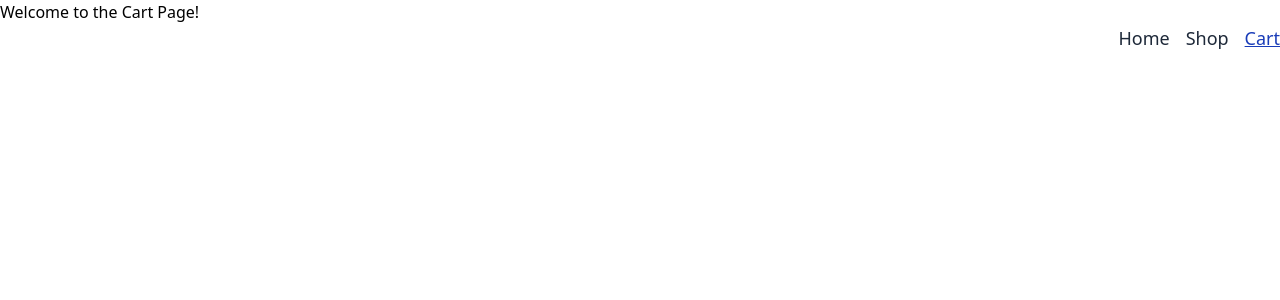
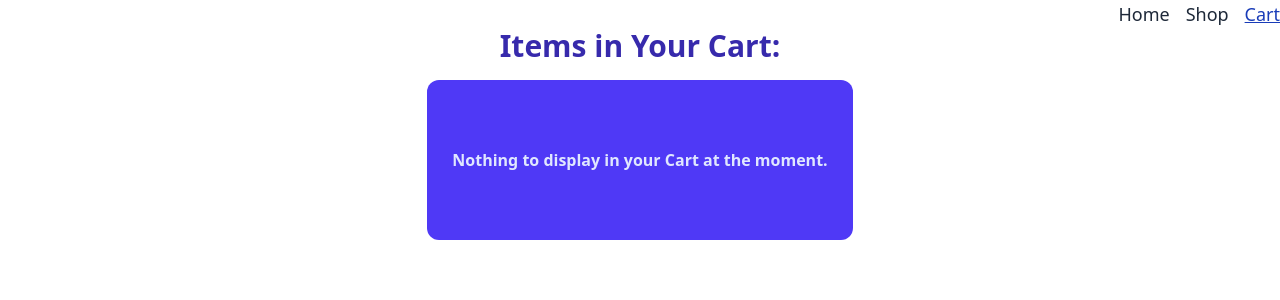
Before and after one commit to arifmertmisir/shopping-cart, a React (Vite) app: page /cart in a window 1280 px wide. Shown: the top 300 px of the page. Built offline with nearby package versions, Linux system fonts and the light colour scheme.

Commit message:
feature: lift the input state up to App component, use Outlet context, and create Cart page

```diff
--- /dev/null
+++ b/src/App.jsx
@@ -0,0 +1,16 @@
+import { Outlet } from "react-router";
+import Navbar from "./components/Navbar";
+import { useState } from "react";
+
+function App() {
+  const [input, setInput] = useState({});
+
+  return (
+    <>
+      <Navbar />
+      <Outlet context={{ input, setInput }} />
+    </>
+  );
+}
+
+export default App;
--- a/src/pages/Cart.jsx
+++ b/src/pages/Cart.jsx
@@ -1,11 +1,37 @@
-import Navbar from "../components/Navbar";
+import { useOutletContext } from "react-router";
 
 function Cart() {
+  const { input } = useOutletContext();
+
+  const itemsInCart = Object.entries(input).filter(([key, val]) => val >= 1);
+  console.log(itemsInCart);
+
   return (
-    <>
-      <h2>Welcome to the Cart Page!</h2>
-      <Navbar />
-    </>
+    <div>
+      <h2 className="text-center mb-4 text-3xl font-bold text-indigo-800">
+        Items in Your Cart:
+      </h2>
+      <div className="mx-auto w-1/3 min-h-40 rounded-xl bg-indigo-600">
+        {itemsInCart.length === 0 ? (
+          <div className="flex flex-col justify-center items-center h-40">
+            <p className="font-bold text-indigo-100 p-2">
+              Nothing to display in your Cart at the moment.
+            </p>
+          </div>
+        ) : (
+          itemsInCart.map(([key, val]) => (
+            <div
+              key={key}
+              className="flex flex-col items-center justify-center p-2 gap-2 border-b-2 border-indigo-200 last:border-b-0"
+            >
+              <p className="font-bold text-indigo-100">
+                {key}: {val}
+              </p>
+            </div>
+          ))
+        )}
+      </div>
+    </div>
   );
 }
 export default Cart;
--- a/src/pages/Home.jsx
+++ b/src/pages/Home.jsx
@@ -1,17 +1,14 @@
-import Navbar from "../components/Navbar";
 import shoppingCartImage from "../assets/undraw_add-to-cart_vx87.svg";
 
 function Home() {
   return (
-    <>
-      <Navbar />
     <div className="flex flex-col items-center justify-center gap-4">
       <h2 className="text-3xl font-bold text-indigo-800">
         Welcome to Our Shop!
       </h2>
       <p className="text-gray-600 max-w-md text-center">
-          Browse our shop for a curated selection of products, add your
-          favorites to the cart, and check out whenever you're ready.
+        Browse our shop for a curated selection of products, add your favorites
+        to the cart, and check out whenever you're ready.
       </p>
       <div className="w-full max-w-4xl">
         <img
@@ -21,7 +18,6 @@ function Home() {
         />
       </div>
     </div>
-    </>
   );
 }
 export default Home;
--- a/src/pages/Shop.jsx
+++ b/src/pages/Shop.jsx
@@ -1,10 +1,10 @@
 import { useEffect, useState } from "react";
-import Navbar from "../components/Navbar";
 import Card from "../components/Card";
+import { useOutletContext } from "react-router";
 
 function Shop() {
   const [productList, setProductList] = useState([]);
-  const [input, setInput] = useState({});
+  const { input, setInput } = useOutletContext();
 
   useEffect(() => {
     fetch("https://fakestoreapi.com/products")
@@ -39,8 +39,6 @@ function Shop() {
 
   console.log(productList);
   return (
-    <>
-      <Navbar />
     <div className="flex flex-col items-center justify-center gap-4">
       <h2 className="text-3xl font-bold text-indigo-800">
         Discover Our Products
@@ -63,7 +61,6 @@ function Shop() {
         ))}
       </div>
     </div>
-    </>
   );
 }
 export default Shop;
--- a/src/routes.jsx
+++ b/src/routes.jsx
@@ -1,3 +1,4 @@
+import App from "./App.jsx";
 import Home from "./pages/Home.jsx";
 import Shop from "./pages/Shop.jsx";
 import Cart from "./pages/Cart.jsx";
@@ -5,15 +6,12 @@ import Cart from "./pages/Cart.jsx";
 const routes = [
   {
     path: "/",
-    element: <Home />,
-  },
-  {
-    path: "/shop",
-    element: <Shop />,
-  },
-  {
-    path: "/cart",
-    element: <Cart />,
+    element: <App />,
+    children: [
+      { index: true, element: <Home /> },
+      { path: "/shop", element: <Shop /> },
+      { path: "/cart", element: <Cart /> },
+    ],
   },
 ];
 
```
Lines whose indentation alone changed are shown as unchanged.
